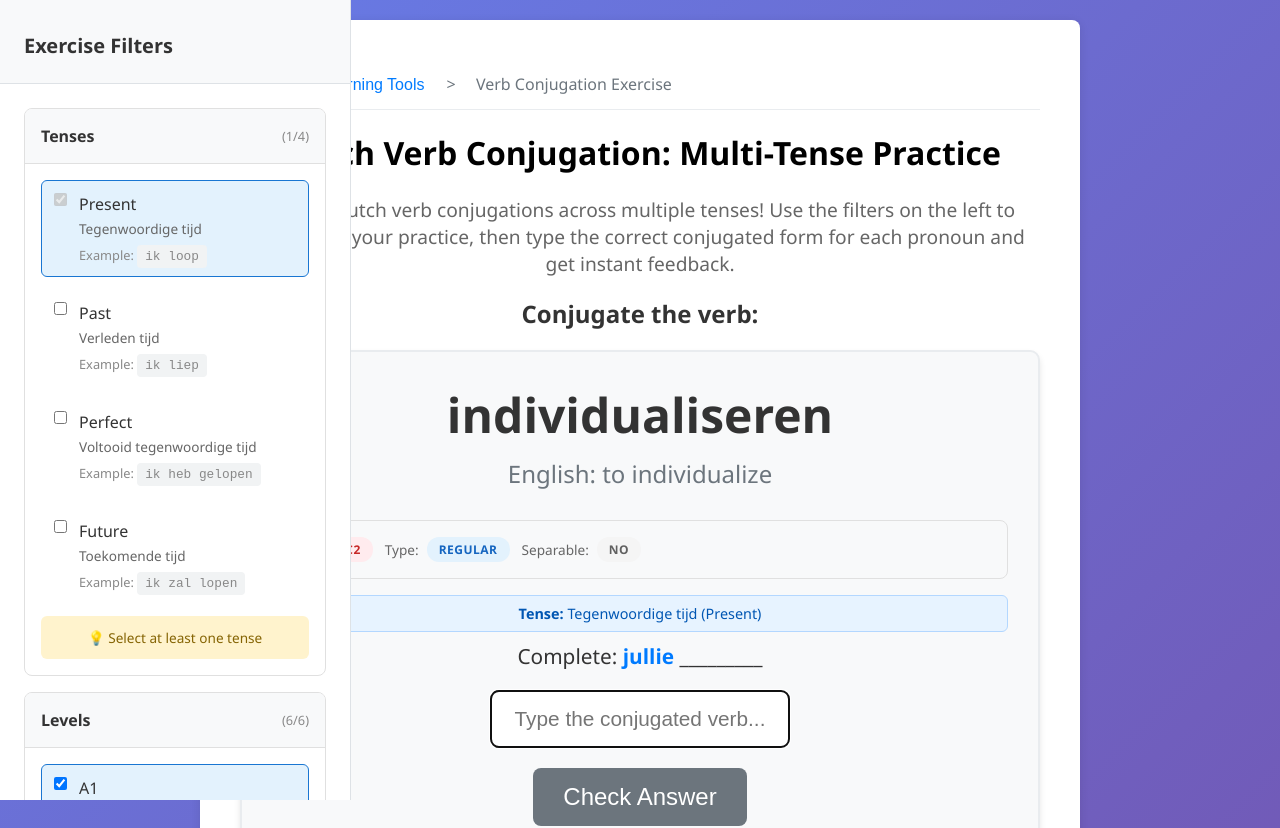
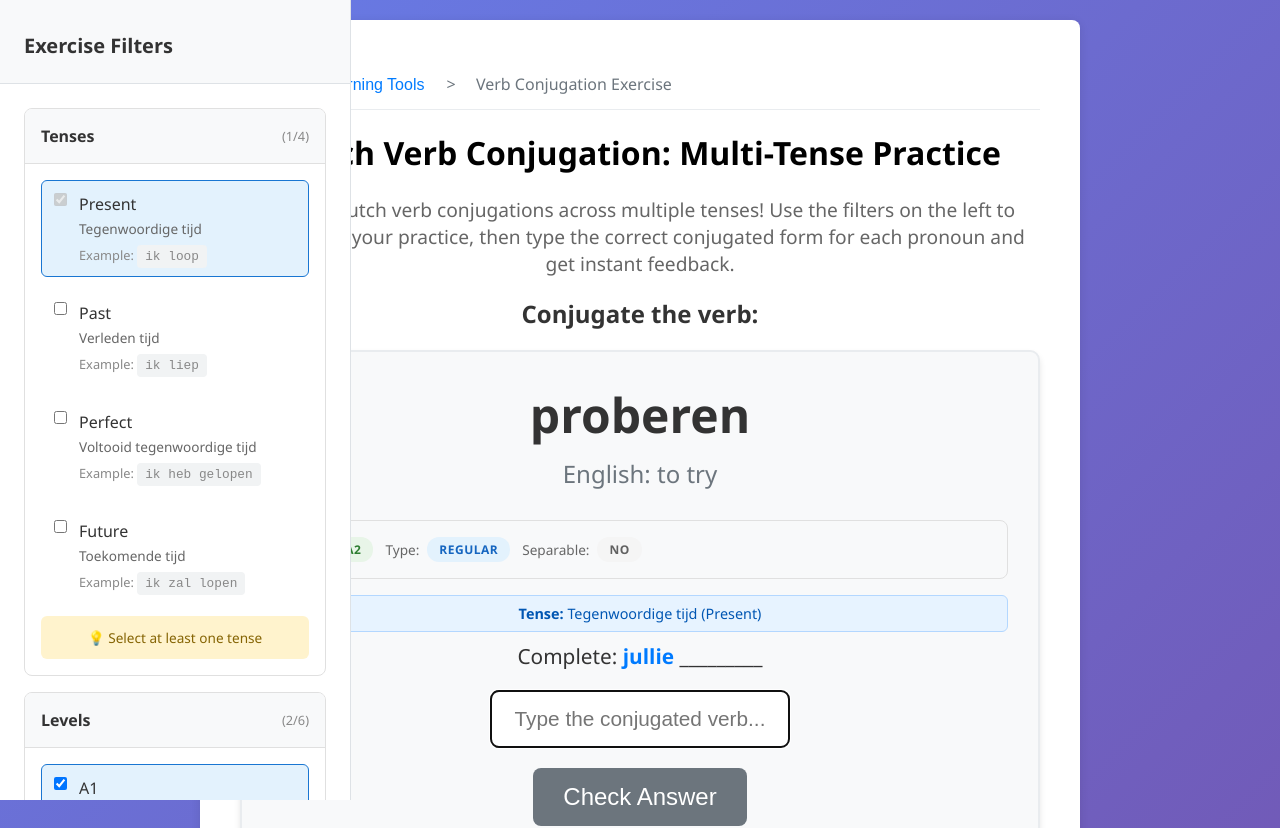
Before and after one commit to Fcog/dutchlearningtools, a React (Vite) app: page /verbs in a window 1280 px wide. Shown: the top 828 px of the page. Built offline with nearby package versions, Linux system fonts and the light colour scheme; the HTML template or start-up script is replaced by a standard one.

Commit message:
Inital verbs level changed

```diff
--- a/src/pages/VerbConjugationPage.jsx
+++ b/src/pages/VerbConjugationPage.jsx
@@ -16,7 +16,7 @@ function VerbConjugationPage() {
   const [currentPronoun, setCurrentPronoun] = useState(null)
   const [currentTense, setCurrentTense] = useState(null)
   const [selectedTenses, setSelectedTenses] = useState(['present'])
-  const [selectedLevels, setSelectedLevels] = useState(['A1', 'A2', 'B1', 'B2', 'C1', 'C2'])
+  const [selectedLevels, setSelectedLevels] = useState(['A1', 'A2'])
   const [selectedVerbTypes, setSelectedVerbTypes] = useState(['regular', 'irregular'])
   const [selectedSeparable, setSelectedSeparable] = useState(['separable', 'non-separable'])
   const [userAnswer, setUserAnswer] = useState('')
```
